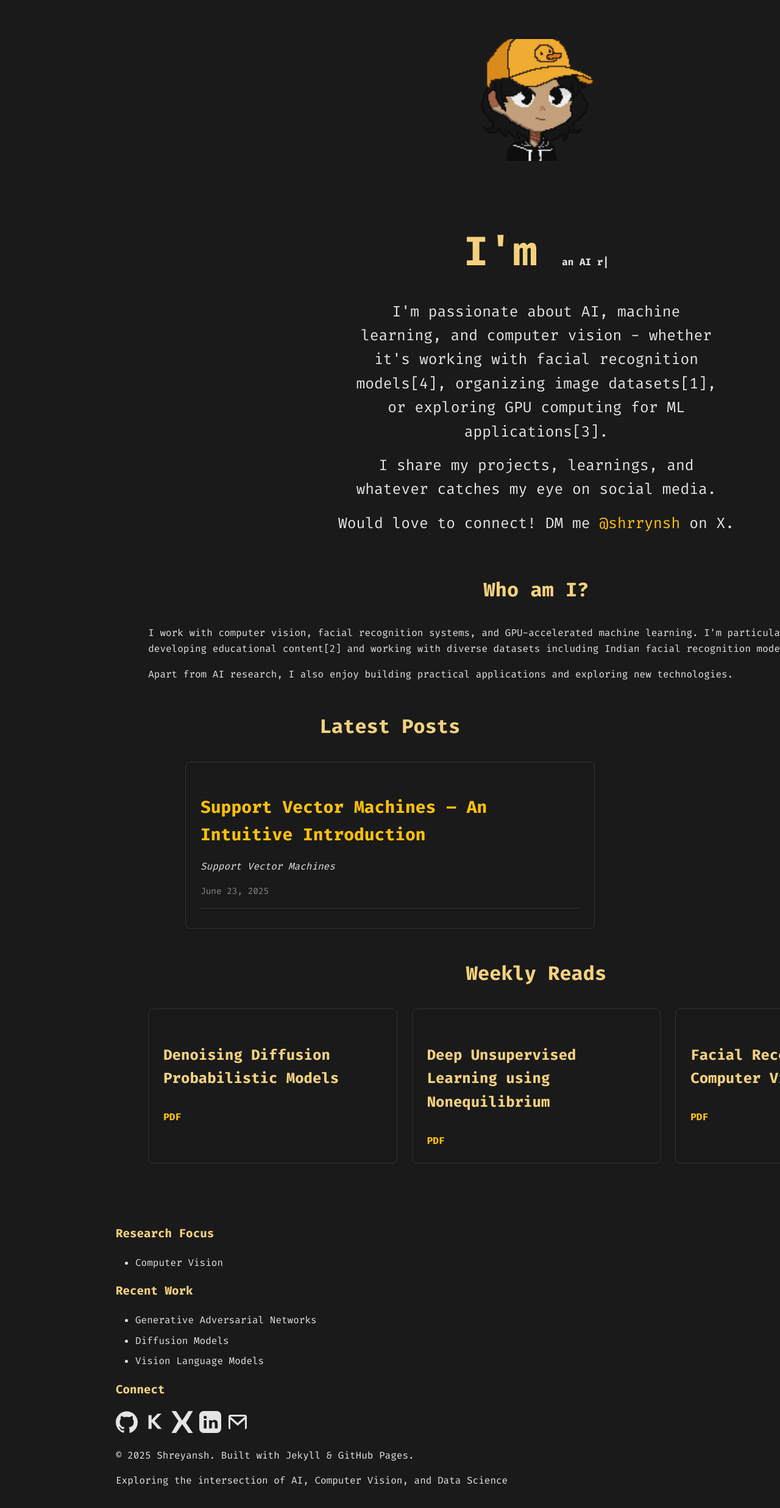
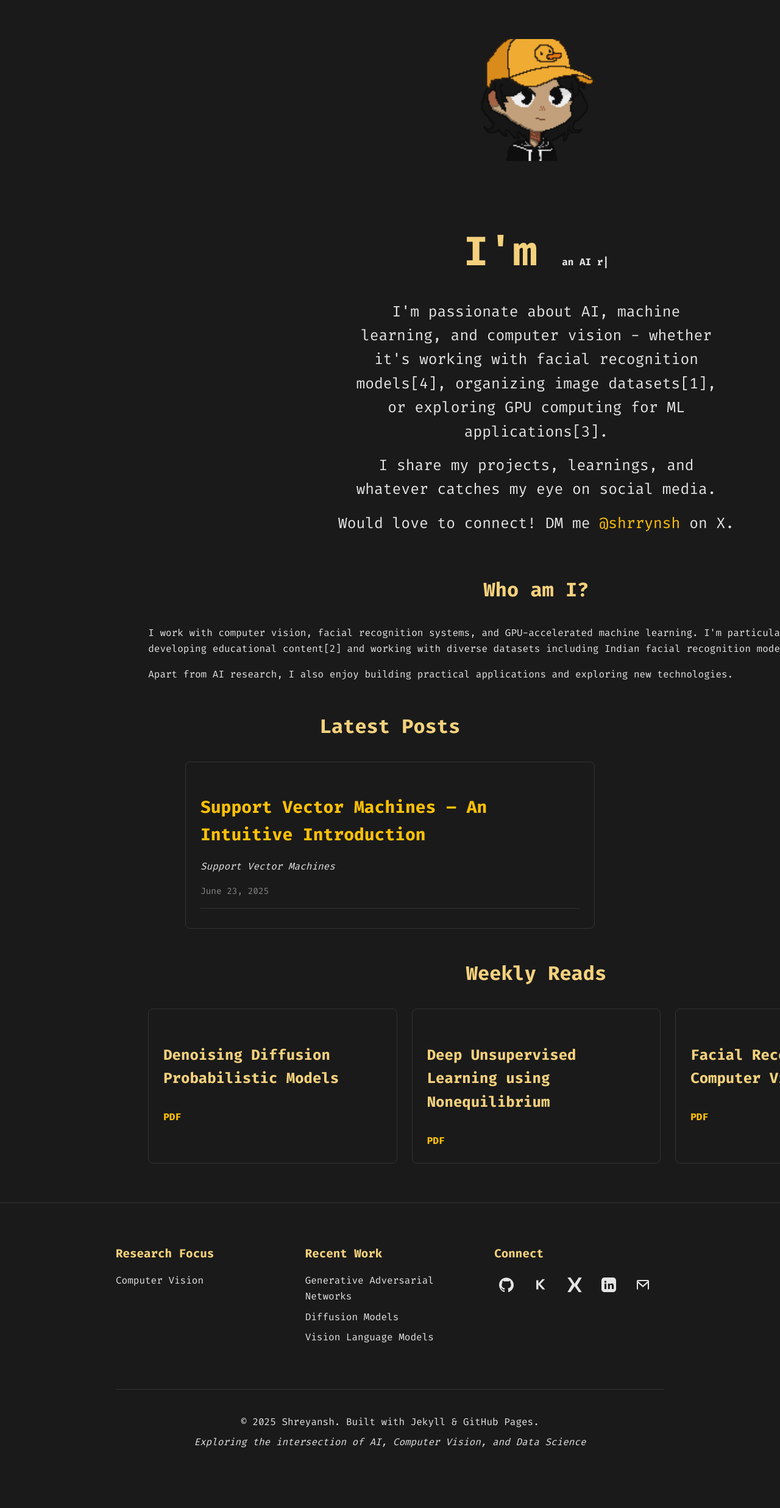
Before and after one commit to shrrynsh/site.github.io, a Jekyll site: the page built from index.md, in a window 1280 px wide. Shown: the whole page at 61% size. Built offline with Jekyll 4.4.1, drawn with Linux system fonts in a browser that asks for light colours; after the commit the page ends 2402 px from its top, so only the background shows below that.

Commit message:
Update default.html

```diff
--- a/_layouts/default.html
+++ b/_layouts/default.html
@@ -522,6 +522,106 @@ li {
   margin: 0 auto;
   padding: 3rem 2rem 1rem;
 }
+
+/* Footer Styles */
+.main-footer {
+  background: var(--card-bg, #2a2a2a);
+  border-top: 1px solid var(--border, #333);
+  margin-top: 4rem;
+}
+
+.footer-container {
+  max-width: 900px;
+  margin: 0 auto;
+  padding: 1rem;
+}
+
+.footer-content {
+  display: grid;
+  grid-template-columns: repeat(auto-fit, minmax(250px, 1fr));
+  gap: 2rem;
+  margin-bottom: 2rem;
+  padding: 2rem 0;
+}
+
+.footer-section h3 {
+  color: var(--text-primary, #f4d17c);
+  margin-bottom: 1rem;
+  font-size: 1.2rem;
+}
+
+.footer-section ul {
+  list-style: none;
+  padding: 0;
+  margin: 0;
+}
+
+.footer-section li {
+  margin-bottom: 0.5rem;
+  color: var(--text-secondary, #e4e4e4);
+  font-size: 0.9rem;
+}
+
+.social-links {
+  display: flex;
+  gap: 1rem;
+  align-items: center;
+  flex-wrap: wrap;
+}
+
+.social-link {
+  padding: 0.5rem;
+  border-radius: 6px;
+  transition: all 0.2s ease;
+}
+
+.social-link:hover {
+  background: var(--accent, #ffc107);
+}
+
+.footer-icon {
+  width: 24px;
+  height: 24px;
+  color: var(--accent, #ffc107);
+}
+
+.social-link:hover .footer-icon {
+  color: var(--bg-dark, #1a1a1a);
+}
+
+.footer-bottom {
+  text-align: center;
+  padding-top: 2rem;
+  border-top: 1px solid var(--border, #333);
+}
+
+.footer-bottom p {
+  color: #888;
+  font-size: 0.9rem;
+  margin: 0.5rem 0;
+}
+
+.footer-tagline {
+  font-style: italic;
+  margin-top: 0.5rem;
+}
+
+/* Footer mobile responsiveness */
+@media (max-width: 768px) {
+  .footer-content {
+    grid-template-columns: 1fr;
+    gap: 1.5rem;
+    padding: 1rem 0;
+  }
+
+  .social-links {
+    justify-content: center;
+  }
+
+  .footer-container {
+    padding: 1rem 0.5rem;
+  }
+}
   </style>
 
   <!-- Theme Detection Script -->
```
